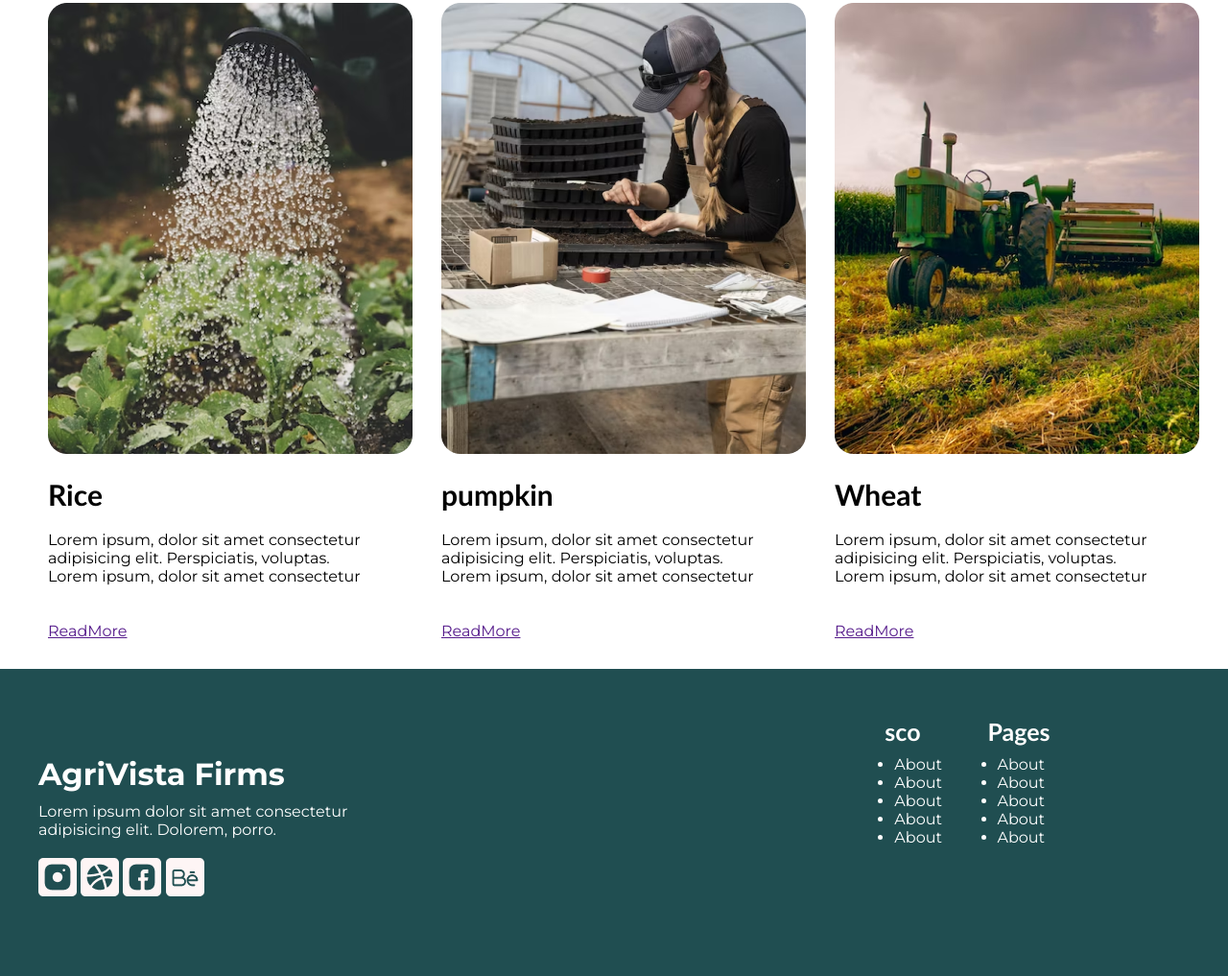
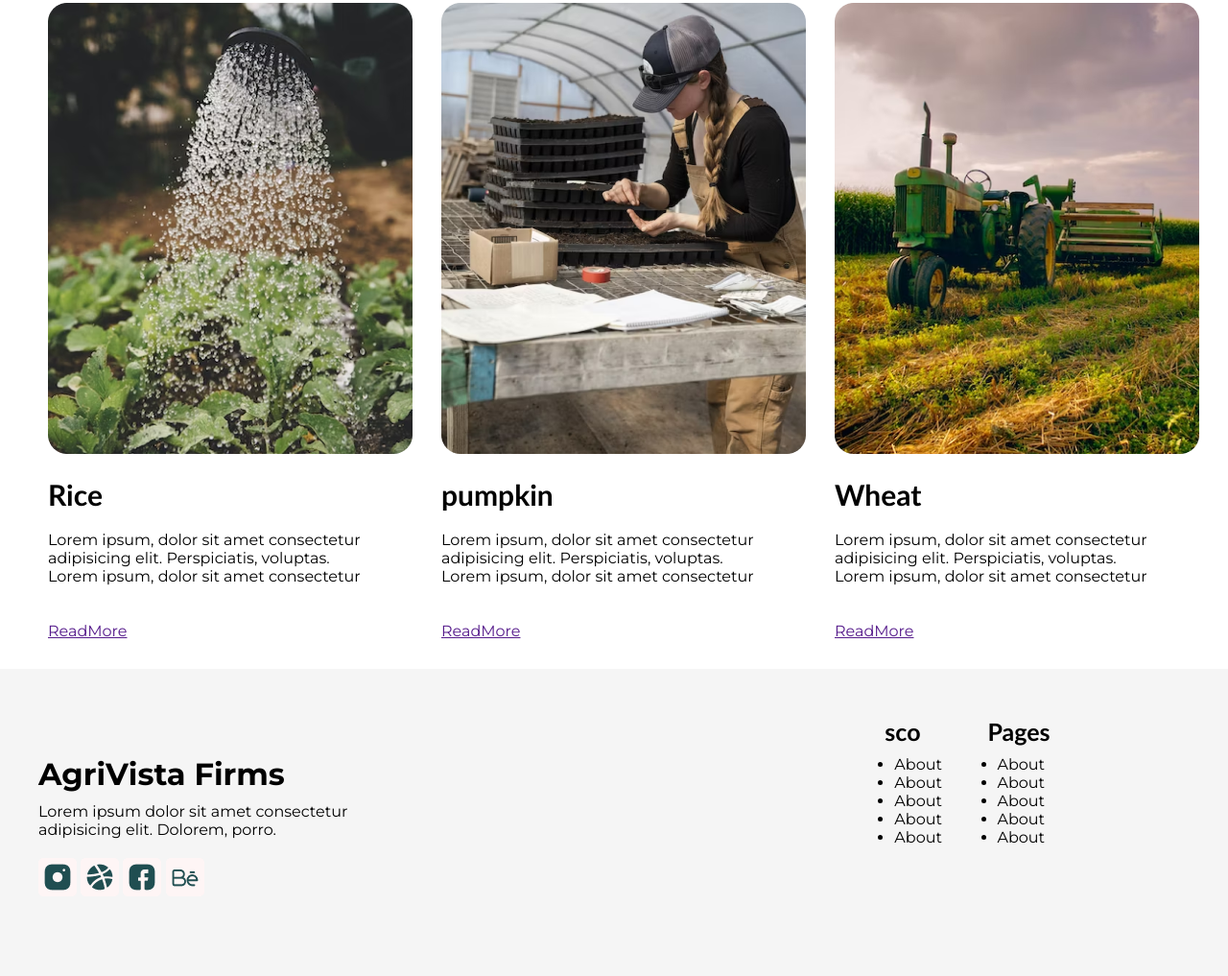
Before and after one commit to Nastexa1/Agrivista-Firm, a plain HTML site: page index.html in a window 1280 px wide. Shown: the part 4302-5319 px from the top of the page at 96% size. Drawn offline with Linux system fonts and the light colour scheme; a web font is replaced by a local one.

Commit message:
waxan kabadalay qeebta footer ka backround gisa

```diff
--- a/style.css
+++ b/style.css
@@ -268,12 +268,12 @@
     padding-top: 20px;
 }
 footer{
-    background-color: #204E51;
+    background-color: whitesmoke;
     height: 250px;
     display: flex;
     gap: 40px;
     margin-top: 30px;
-    color: white;
+    color: black;
     padding-top: 70px;
     padding-left: 20px;
 }
```
